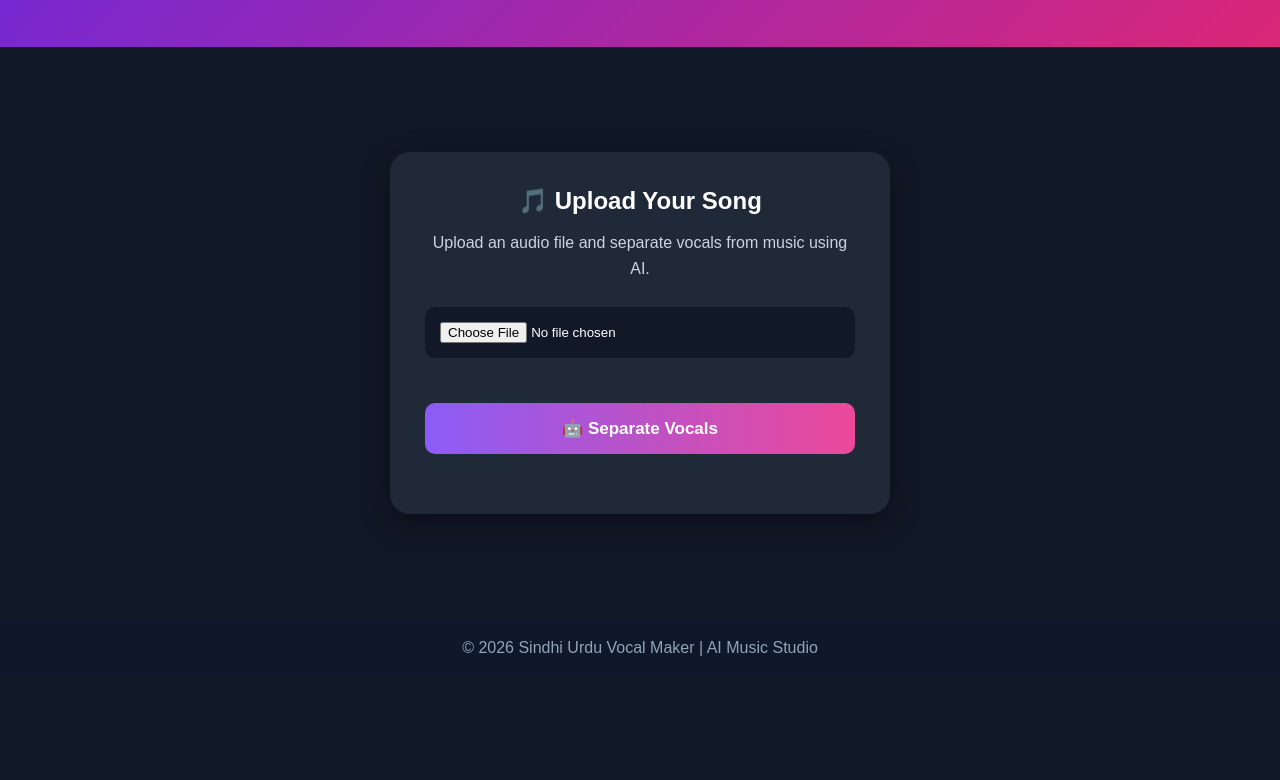
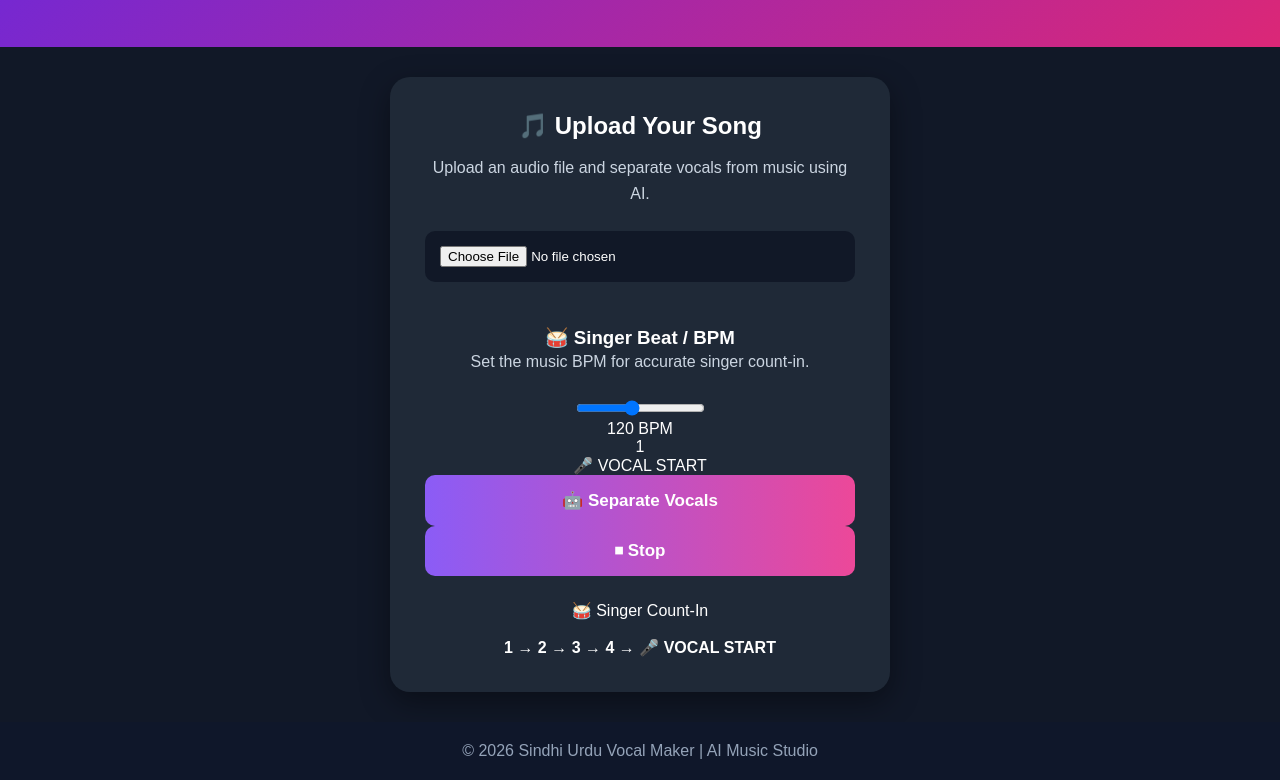
Before and after one commit to poetdeedarshahbaz191-tech/Sindhi-Urdu-Vocal-creater, a plain HTML site: page index.html in a window 1280 px wide. Shown: the part 123-903 px from the top of the page. Before the commit the page ends 800 px from the top, so only its background shows below. Drawn offline with Linux system fonts and the light colour scheme.

Commit message:
Enhance audio upload and processing UI elements

```diff
--- a/index.html
+++ b/index.html
@@ -1,4 +1,3 @@
-
 <!DOCTYPE html>
 <html lang="en">
 
@@ -29,27 +28,125 @@
         vocals from music using AI.
       </p>
 
+      <!-- SONG UPLOAD -->
+
       <input
         type="file"
         id="audioFile"
         accept="audio/*"
       >
-<p id="fileName"></p>
-      <button onclick="startProcessing()">
+
+      <p id="fileName"></p>
+
+
+      <!-- MUSIC PLAYER -->
+
+      <audio
+        id="audioPlayer"
+        controls
+        style="display:none; width:100%;">
+      </audio>
+
+
+      <!-- BPM CONTROL -->
+
+      <div class="bpm-section">
+
+        <h3>🥁 Singer Beat / BPM</h3>
+
+        <p>
+          Set the music BPM for accurate
+          singer count-in.
+        </p>
+
+        <input
+          type="range"
+          id="bpm"
+          min="60"
+          max="200"
+          value="120"
+        >
+
+        <div id="bpmValue">
+          120 BPM
+        </div>
+
+      </div>
+
+
+      <!-- COUNT-IN DISPLAY -->
+
+      <div id="countBox">
+
+        <span id="countNumber">
+          1
+        </span>
+
+      </div>
+
+
+      <!-- VOCAL START -->
+
+      <div id="startCue">
+
+        🎤 VOCAL START
+
+      </div>
+
+
+      <!-- BUTTON -->
+
+      <button
+        id="startBtn"
+        onclick="startProcessing()">
+
         🤖 Separate Vocals
+
       </button>
 
+
+      <button
+        id="stopBtn"
+        onclick="stopCue()"
+        disabled>
+
+        ⏹ Stop
+
+      </button>
+
+
       <p id="status"></p>
+
+
+      <div class="cue-info">
+
+        🥁 Singer Count-In
+
+        <br><br>
+
+        <strong>
+          1 → 2 → 3 → 4 → 🎤 VOCAL START
+        </strong>
+
+      </div>
 
     </section>
 
   </main>
 
+
   <footer>
-    <p>© 2026 Sindhi Urdu Vocal Maker | AI Music Studio</p>
+
+    <p>
+      © 2026 Sindhi Urdu Vocal Maker |
+      AI Music Studio
+    </p>
+
   </footer>
+
 
   <script src="script.js"></script>
 
 </body>
+
 </html>
```
